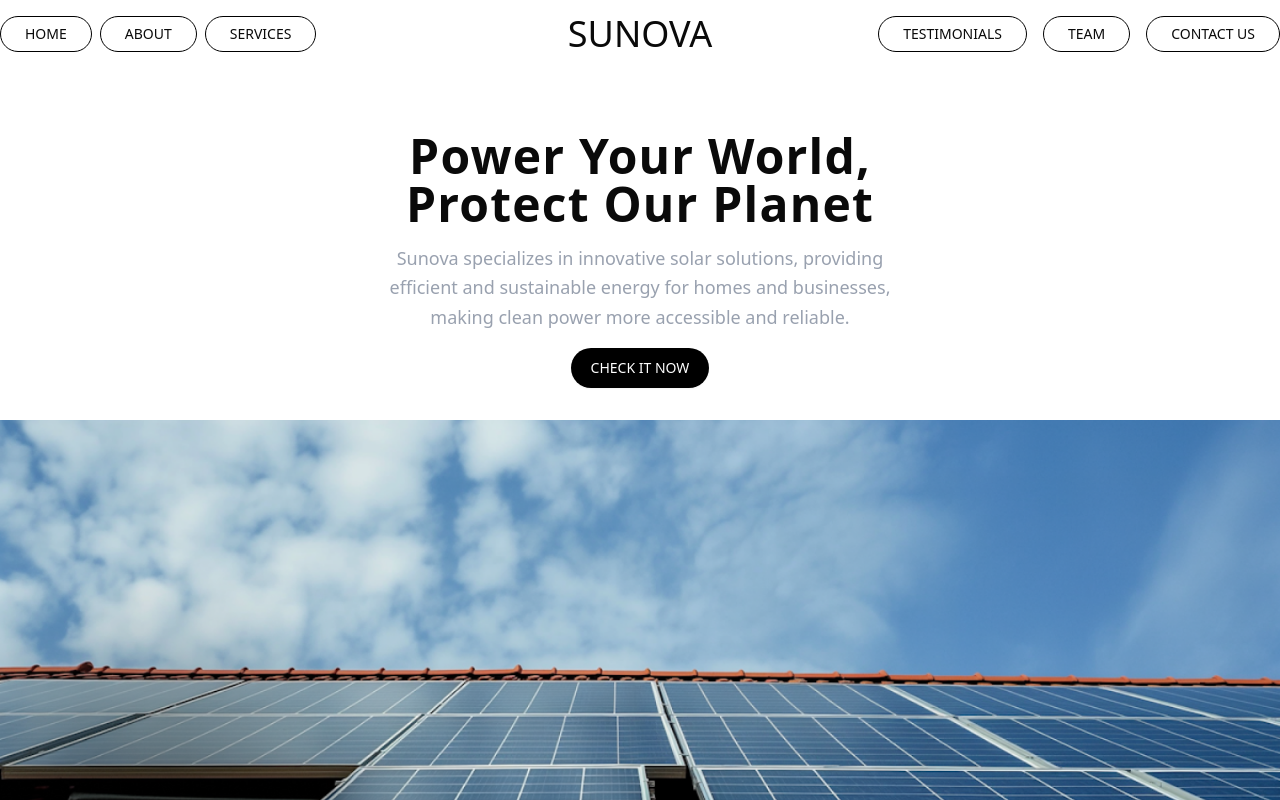
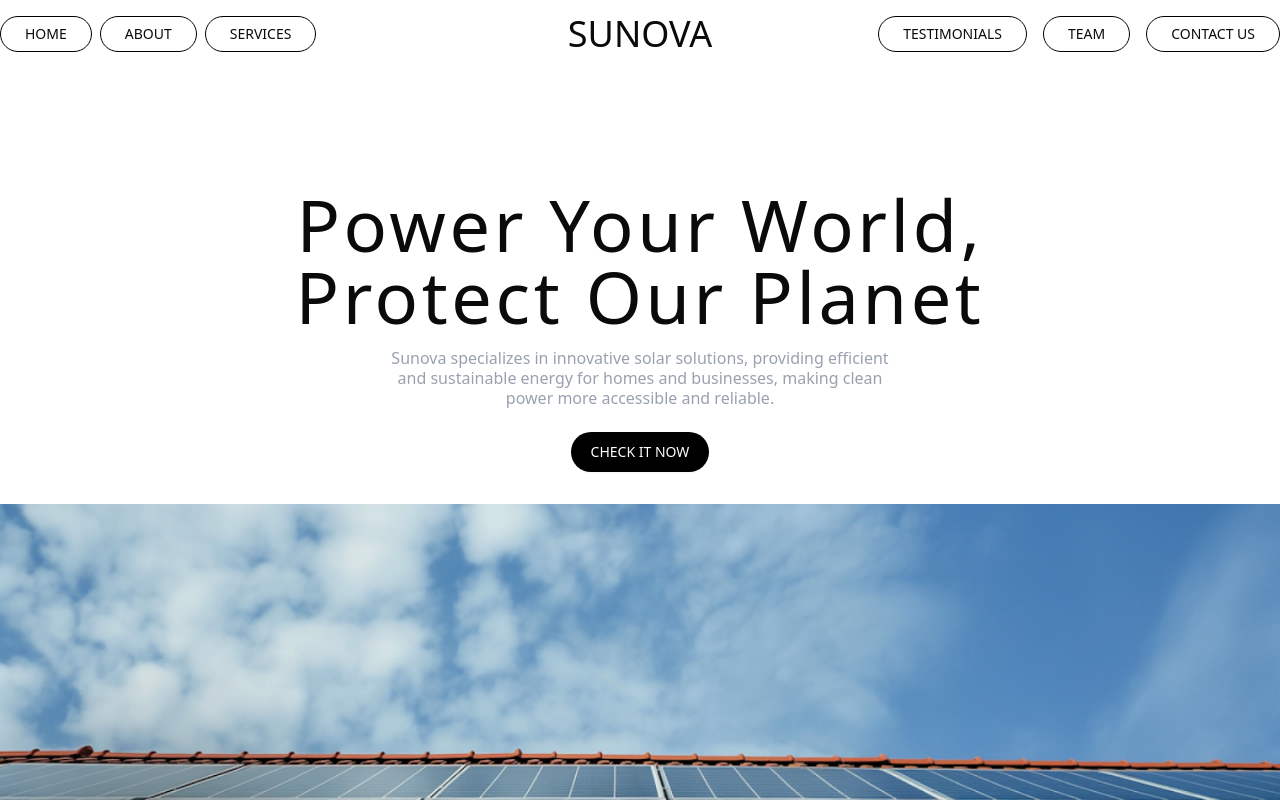
Before and after one commit to Kaveeshala/landing-page2, a Next.js app: page / in a window 1280 px wide. Shown: the top 800 px of the page. Built offline with nearby package versions, Linux system fonts and the light colour scheme.

Commit message:
modify hero section and change font

```diff
--- a/app/components/HeroSection.jsx
+++ b/app/components/HeroSection.jsx
@@ -1,6 +1,7 @@
 import { Button } from "@/components/ui/button";
 import { Carousel, CarouselContent, CarouselItem } from "@/components/ui/carousel";
 import Image from "next/image";
+import "@fontsource/roboto/400.css"
 
 const images = [
     "/images/Hero_Image_Carousel.png",
@@ -10,19 +11,19 @@ const images = [
 
 export default function HeroSection() {
   return (
-    <div className="flex  flex-col items-center justify-center text-center px-6 mt-16">
-      <h1 className="text-5xl font-bold tracking-wide">Power Your World,</h1>
-      <h1 className="text-5xl font-bold tracking-wide">Protect Our Planet</h1>
+    <div className="flex  flex-col items-center justify-center text-center mt-30">
+      <h1 className="text-7xl  tracking-wider">Power Your World,</h1>
+      <h1 className="text-7xl  tracking-wider">Protect Our Planet</h1>
 
 
-      <p className="max-w-lg text-lg leading-relaxed text-gray-400 mt-4">
+      <p className="max-w-lg text-base font-roboto leading-tight text-gray-400 mt-4">
         Sunova specializes in innovative solar solutions,
         providing efficient and sustainable energy for homes
         and businesses, making clean power more accessible
         and reliable.
       </p>
 
-      <Button className="bg-black text-white px-5 py-5 rounded-full mt-4">
+      <Button className="bg-black text-white px-5 py-5 rounded-full mt-6">
         CHECK IT NOW
       </Button>
 
--- a/app/globals.css
+++ b/app/globals.css
@@ -38,6 +38,8 @@
   --sidebar-accent-foreground: oklch(0.205 0 0);
   --sidebar-border: oklch(0.922 0 0);
   --sidebar-ring: oklch(0.708 0 0);
+
+  --font-family: 'Roboto', sans-serif;
 }
 
 .dark {
--- a/app/layout.js
+++ b/app/layout.js
@@ -1,16 +1,12 @@
-import { Geist, Geist_Mono } from "next/font/google";
+import { Roboto } from "next/font/google";
 import "./globals.css";
 import Navbar from "./components/Navbar";
 
-const geistSans = Geist({
-  variable: "--font-geist-sans",
+const roboto = Roboto({
+  variable: "--font-roboto",
   subsets: ["latin"],
 });
 
-const geistMono = Geist_Mono({
-  variable: "--font-geist-mono",
-  subsets: ["latin"],
-});
 
 export const metadata = {
   title: "Landing Page",
@@ -21,7 +17,7 @@ export default function RootLayout({ children }) {
   return (
     <html lang="en">
       <body
-        className={`${geistSans.variable} ${geistMono.variable} antialiased`}
+        className={`${roboto.variable} antialiased`}
       >
         <Navbar />
         {children}
--- a/app/page.js
+++ b/app/page.js
@@ -2,6 +2,7 @@ import Image from "next/image";
 import HeroSection from "./components/HeroSection";
 import About from "./components/About";
 import Services from "./components/Services";
+import FeatureSection from "./components/FeatureSection";
 
 export default function Home() {
   return (
@@ -12,6 +13,8 @@ export default function Home() {
 
       <Services />
 
+      <FeatureSection />
+
     </div>
   );
 }
--- a/package.json
+++ b/package.json
@@ -9,6 +9,7 @@
     "lint": "next lint"
   },
   "dependencies": {
+    "@fontsource/roboto": "^5.2.5",
     "@radix-ui/react-separator": "^1.1.2",
     "@radix-ui/react-slot": "^1.1.2",
     "class-variance-authority": "^0.7.1",
```
Also changed, not shown: 1 other file (tests, documents, lock files or other folders).
